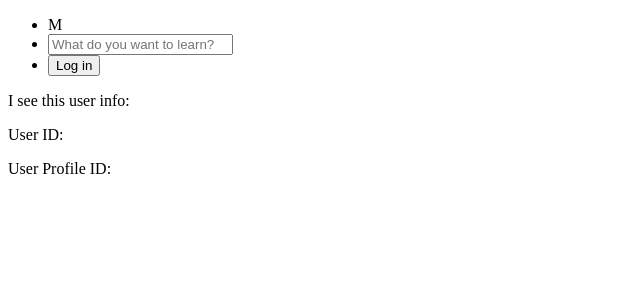
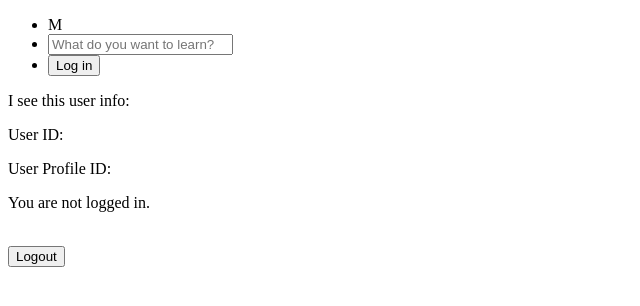
Before and after one commit to setezazian/MonetMyrtleMentor, a React app: page /debug in a window 1280 px wide. Shown: the top 306 px of the page, without its empty margins (0-640 px from the left). Built offline with nearby package versions, Linux system fonts and the light colour scheme; no server answers; the HTML template or start-up script is replaced by a standard one.

Commit message:
code cleanup

```diff
--- a/client/src/components/Debug/Debug.jsx
+++ b/client/src/components/Debug/Debug.jsx
@@ -3,20 +3,26 @@ import axios from 'axios';
 
 export default function Debug() {
   const [user, setUser] = useState({});
-  const [loginMsg, setLoginMsg] = useState(null);
 
   useEffect(() => {
     axios.get('/api/me')
       .then((response) => {
         console.log('Server responded with: ', response.data);
-        if (response.data === null) {
-          setLoginMsg('You are not logged in.');
-        } else {
+        if (response.data !== null) {
           setUser(response.data);
         }
       })
       .catch((err) => console.log('GET error: ', err));
   }, []);
+
+  const logoutHandler = () => {
+    axios.get('/api/logout')
+      .then((response) => {
+        console.log('Logout response from server: ', response.data);
+        setUser({});
+      })
+      .catch((err) => console.log('Error trying to logout: ', err));
+  };
 
   return (
     <>
@@ -29,7 +35,9 @@ export default function Debug() {
         User Profile ID:
         {user.profile_id}
       </p>
-      <p>{loginMsg}</p>
+      <p>{user.id === undefined ? 'You are not logged in.' : null}</p>
+      <br />
+      <button id="button-logout" type="button" onClick={logoutHandler}>Logout</button>
     </>
   );
 }
```
